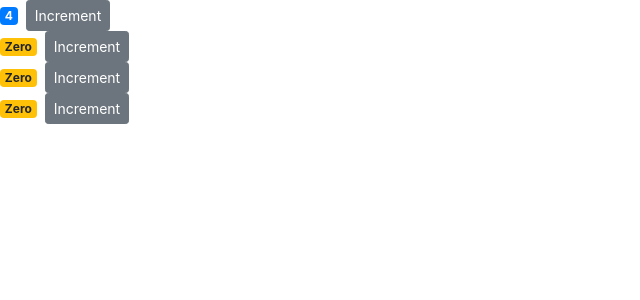
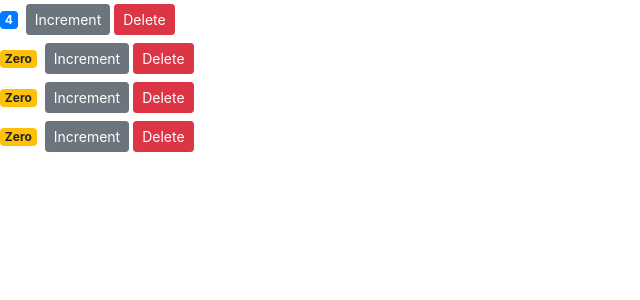
Before and after one commit to nghuuton/react-lession-1, a React (Create React App) app: page / in a window 1280 px wide. Shown: the top 300 px of the page, without its empty margins (0-640 px from the left). Built offline with nearby package versions, Linux system fonts and the light colour scheme.

Commit message:
Handle Event Bind This On Parent Component

```diff
--- a/src/components/counter.jsx
+++ b/src/components/counter.jsx
@@ -13,7 +13,7 @@ class Counter extends Component {
   increment(productId) {
     return () => {
       this.setState({
-        count: this.state.value + productId,
+        value: this.state.value + productId,
       });
     };
   }
@@ -37,6 +37,12 @@ class Counter extends Component {
         >
           Increment
         </button>
+        <button
+          onClick={() => this.props.delete(this.props.id)}
+          className="btn btn-danger btn-sm m-1"
+        >
+          Delete
+        </button>
         {/* <ul>
           {tags.length > 0 &&
             tags.map((item, index) => <li key={index}>{item}</li>)}
--- a/src/components/counters.jsx
+++ b/src/components/counters.jsx
@@ -12,13 +12,24 @@ class Counters extends Component {
         { id: 4, value: 0 },
       ],
     };
+    this.handleDelete = this.handleDelete.bind(this);
   }
+
+  handleDelete(counterId) {
+    console.log(counterId);
+  }
+
   render() {
     const { counters } = this.state;
     return (
       <div>
         {counters.map((count) => (
-          <Counter key={count.id} value={count.value} id={counters.id}>
+          <Counter
+            delete={this.handleDelete}
+            key={count.id}
+            value={count.value}
+            id={count.id}
+          >
             {/* <h1>Counter #{counters.id}</h1> */}
           </Counter>
         ))}
```
